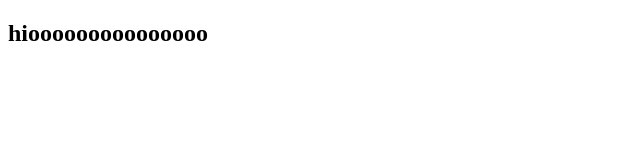
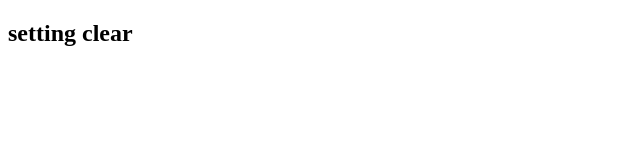
Before and after one commit to faqwer/invitation, a website: page dist/invitation/index.html in a window 1280 px wide. Shown: the whole page, without its empty margins (0-640 px from the left). Drawn offline with Linux system fonts and the light colour scheme.

Commit message:
docs 테스트

```diff
--- a/dist/invitation/index.html
+++ b/dist/invitation/index.html
@@ -10,7 +10,7 @@
 
 <body>
 
-    <h2>hiooooooooooooooo</h2>
+    <h2>setting clear</h2>
 
     <script src="./bundle/bundle.js"></script>
 </body>
```
